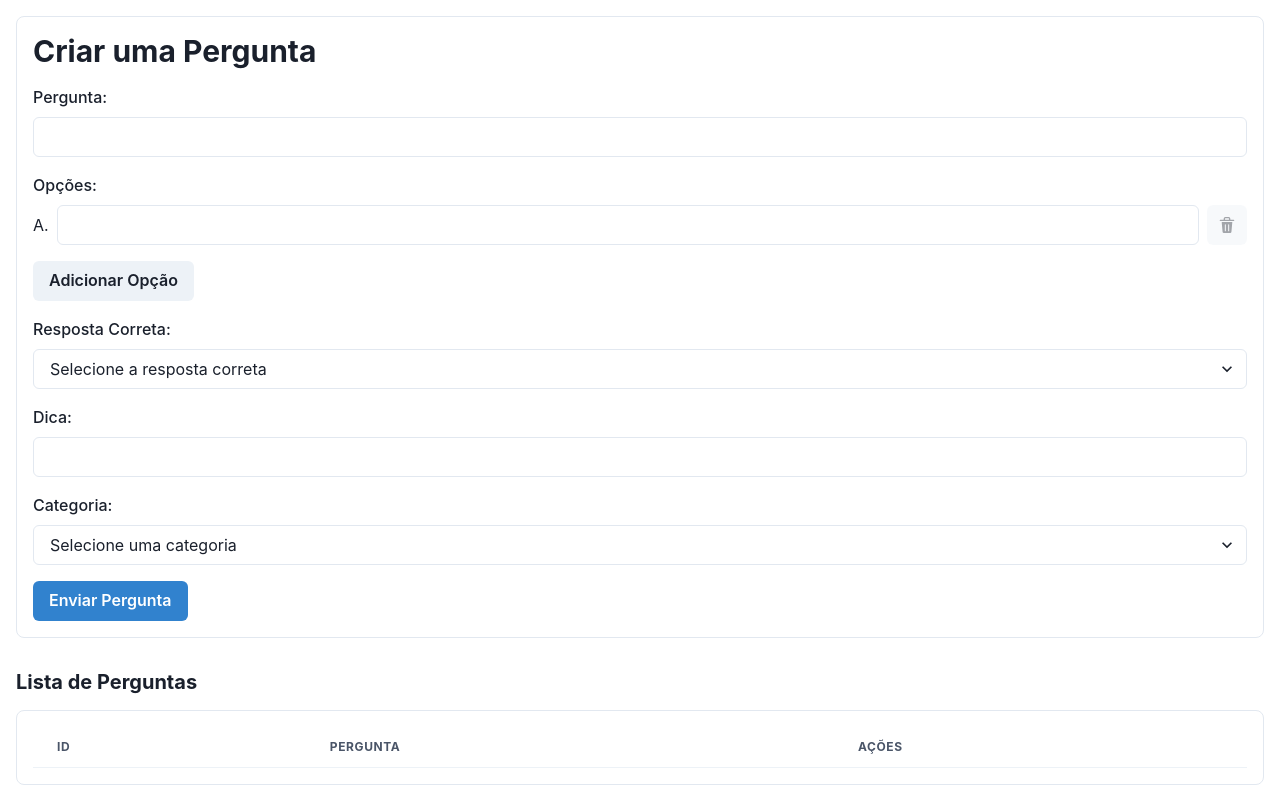
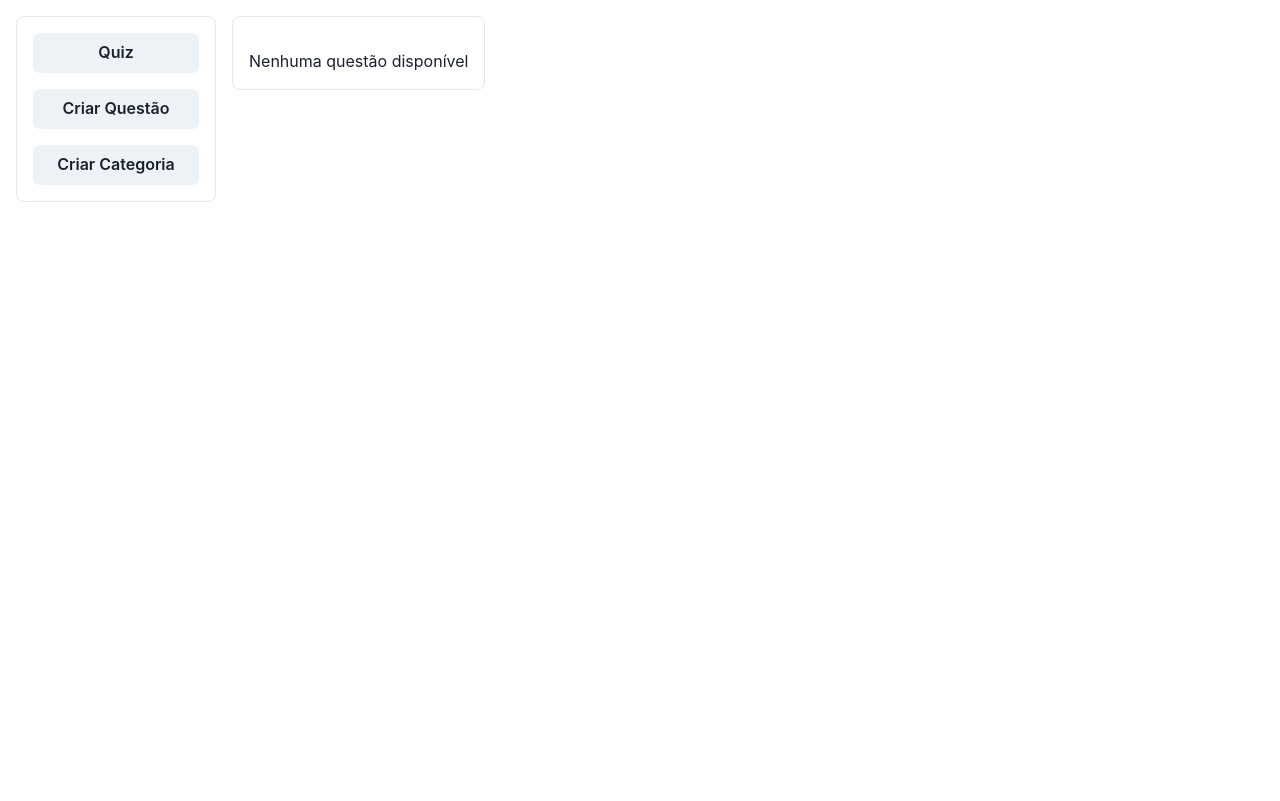
Before and after one commit to Gaimo/quiz-app, a React (Vite) app: page / in a window 1280 px wide. Built offline with nearby package versions, Linux system fonts and the light colour scheme.

Commit message:
Aplicativo quase pronto.

```diff
--- a/src/renderer/src/App.jsx
+++ b/src/renderer/src/App.jsx
@@ -1,17 +1,33 @@
-import { ChakraProvider } from '@chakra-ui/react'
-import QuestionEditor from './components/QuestionEditor'
+import { ChakraProvider, Flex, Box } from '@chakra-ui/react'
+import QuizIntl from './components/Quiz'
+import CategoryEditorIntl from './components/CategoryEditor'
+import QuestionEditorIntl from './components/QuestionEditor'
+import SidebarIntl from './components/Sidebar'
 import { createContext, useState } from 'react'
 
 export const LocaleContext = createContext()
+export const ScreenContext = createContext()
 
 function App() {
   const [locale, setLocale] = useState('pt-BR')
+  const [screen, setScreen] = useState('quiz') // Default screen
 
   return (
     <LocaleContext.Provider value={{ locale, setLocale }}>
-      <ChakraProvider>
-        <QuestionEditor />
-      </ChakraProvider>
+      <ScreenContext.Provider value={{ screen, setScreen }}>
+        <ChakraProvider>
+          <Flex p={4} gap={4}>
+            <Box>
+              <SidebarIntl />
+            </Box>
+            <Box>
+              {screen === 'quiz' && <QuizIntl />}
+              {screen === 'create-category' && <CategoryEditorIntl />}
+              {screen === 'create-question' && <QuestionEditorIntl />}
+            </Box>
+          </Flex>
+        </ChakraProvider>
+      </ScreenContext.Provider>
     </LocaleContext.Provider>
   )
 }
--- a/src/renderer/src/components/CategoryEditor.jsx
+++ b/src/renderer/src/components/CategoryEditor.jsx
@@ -6,7 +6,6 @@ import {
   FormControl,
   FormLabel,
   useToast,
-  Heading,
   TableContainer,
   Table,
   Thead,
@@ -118,11 +117,7 @@ function CategoryEditor() {
   }
 
   return (
-    <Box p={4} maxW="600px">
-      <Heading mt={4} mb={4}>
-        {formatMessage({ id: 'categories-heading' })}
-      </Heading>
-      <Box p={4} borderWidth={1} borderRadius="lg">
+    <Box p={4} borderWidth={1} borderRadius="lg" maxW="600px">
       <FormControl id="new-category">
         <FormLabel>{formatMessage({ id: 'new-category-label' })}</FormLabel>
         <Box display="flex" alignItems="center" gap="10px">
@@ -174,6 +169,5 @@ function CategoryEditor() {
         </TableContainer>
       </Box>
     </Box>
-    </Box>
   )
 }
--- a/src/renderer/src/components/QuestionEditor.jsx
+++ b/src/renderer/src/components/QuestionEditor.jsx
@@ -30,13 +30,13 @@ const messages = {
   'en-US': {
     'update-question': 'Update Question',
     'create-question': 'Create a Question',
-    'question-label': 'Question:',
-    'options-label': 'Options:',
+    'question-label': 'Question*:',
+    'options-label': 'Options*:',
     'add-option': 'Add Option',
     'correct-answer-label': 'Correct Answer:',
     'select-correct-answer': 'Select the correct answer',
     'tip-label': 'Tip:',
-    'category-label': 'Category:',
+    'category-label': 'Category*:',
     'select-category': 'Select a category',
     'update-question-button': 'Update Question',
     'submit-question-button': 'Submit Question',
@@ -62,13 +62,13 @@ const messages = {
   'pt-BR': {
     'update-question': 'Atualizar Pergunta',
     'create-question': 'Criar uma Pergunta',
-    'question-label': 'Pergunta:',
-    'options-label': 'Opções:',
+    'question-label': 'Pergunta*:',
+    'options-label': 'Opções*:',
     'add-option': 'Adicionar Opção',
     'correct-answer-label': 'Resposta Correta:',
     'select-correct-answer': 'Selecione a resposta correta',
     'tip-label': 'Dica:',
-    'category-label': 'Categoria:',
+    'category-label': 'Categoria*:',
     'select-category': 'Selecione uma categoria',
     'update-question-button': 'Atualizar Pergunta',
     'submit-question-button': 'Enviar Pergunta',
@@ -287,7 +287,7 @@ const QuestionEditor = () => {
   }
 
   return (
-    <Box p={4}>
+    <Box minW="700px">
       <Box p={4} borderWidth={1} borderRadius="lg">
         <Heading as="h2" size="lg" mb={4}>
           {isEditing
@@ -354,6 +354,8 @@ const QuestionEditor = () => {
         </Button>
       </Box>
 
+      {questions.length > 0 && (
+        <>
           <Heading as="h3" size="md" mt={8} mb={4}>
             {formatMessage({ id: 'questions-list' })}
           </Heading>
@@ -389,6 +391,8 @@ const QuestionEditor = () => {
               </Tbody>
             </Table>
           </Box>
+        </>
+      )}
 
       <AlertDialog
         isOpen={isAlertOpen}
--- /dev/null
+++ b/src/renderer/src/components/Quiz.jsx
@@ -0,0 +1,191 @@
+import { useState, useContext, useEffect, useRef } from 'react'
+import {
+  Box,
+  Button,
+  Heading,
+  Text,
+  AlertDialog,
+  AlertDialogBody,
+  AlertDialogFooter,
+  AlertDialogHeader,
+  AlertDialogContent,
+  AlertDialogOverlay
+} from '@chakra-ui/react'
+import { IntlProvider, useIntl } from 'react-intl'
+import { LocaleContext } from '../App'
+
+const messages = {
+  'en-US': {
+    'show-tip': 'Show tip',
+    'question-label': 'Question:',
+    'next-question': 'Next question',
+    'correct-answer': 'Correct answer',
+    'wrong-answer': 'Wrong answer',
+    'change-question-confirmation':
+      'Are you sure you want to change the question without selecting an answer?',
+    'cancel-button': 'Cancel',
+    'confirm-button': 'Confirm',
+    'no-questions-available': 'No questions available'
+  },
+  'pt-BR': {
+    'show-tip': 'Mostrar dica',
+    'question-label': 'Questão:',
+    'next-question': 'Próxima questão',
+    'correct-answer': 'Resposta correta',
+    'wrong-answer': 'Resposta errada',
+    'change-question-confirmation':
+      'Tem certeza de que deseja mudar a questão sem selecionar uma resposta?',
+    'cancel-button': 'Cancelar',
+    'confirm-button': 'Confirmar',
+    'no-questions-available': 'Nenhuma questão disponível'
+  }
+}
+
+export default function QuizIntl() {
+  const { locale } = useContext(LocaleContext)
+
+  return (
+    <IntlProvider messages={messages[locale]} locale={locale}>
+      <Quiz />
+    </IntlProvider>
+  )
+}
+
+function Quiz() {
+  const { formatMessage } = useIntl()
+  const [currentQuestion, setCurrentQuestion] = useState(null)
+  const [showTip, setShowTip] = useState(false)
+  const [selectedAnswer, setSelectedAnswer] = useState(null)
+  const [correctAnswer, setCorrectAnswer] = useState(null)
+  const [isAlertOpen, setIsAlertOpen] = useState(false)
+  const [discardedAnswers, setDiscardedAnswers] = useState([])
+  const cancelRef = useRef()
+
+  const fetchRandomQuestion = async () => {
+    const question = await window.api.invoke('get-random-question')
+    if (question) {
+      question.options = JSON.parse(question.options)
+      question.options = question.options.sort(() => Math.random() - 0.5)
+      setCurrentQuestion(question)
+      setSelectedAnswer(null)
+      setCorrectAnswer(null)
+      setShowTip(false)
+      setDiscardedAnswers([])
+    } else {
+      setCurrentQuestion(null)
+    }
+  }
+
+  useEffect(() => {
+    fetchRandomQuestion()
+  }, [])
+
+  const handleAnswerClick = (answer) => {
+    if (selectedAnswer === null && !discardedAnswers.includes(answer)) {
+      setSelectedAnswer(answer)
+      if (answer === currentQuestion.answer) {
+        setCorrectAnswer(true)
+      } else {
+        setCorrectAnswer(false)
+      }
+    }
+  }
+
+  const handleAnswerRightClick = (answer, event) => {
+    event.preventDefault()
+    if (selectedAnswer === null) {
+      setDiscardedAnswers((prev) =>
+        prev.includes(answer) ? prev.filter((a) => a !== answer) : [...prev, answer]
+      )
+    }
+  }
+
+  const handleNextQuestion = () => {
+    if (selectedAnswer === null) {
+      setIsAlertOpen(true)
+    } else {
+      fetchRandomQuestion()
+    }
+  }
+
+  const confirmNextQuestion = () => {
+    setIsAlertOpen(false)
+    fetchRandomQuestion()
+  }
+
+  return (
+    <Box p={4} borderWidth={1} borderRadius="lg">
+      {currentQuestion ? (
+        <>
+          <Heading size="md" mt={4}>
+            {currentQuestion.question}
+          </Heading>
+          {showTip && <Text mt={2}>{currentQuestion.tip}</Text>}
+          <Box mt={4}>
+            {currentQuestion.options &&
+              currentQuestion.options.map((answer, index) => (
+                <Text
+                  key={index}
+                  onClick={() => handleAnswerClick(answer)}
+                  onContextMenu={(event) => handleAnswerRightClick(answer, event)}
+                  cursor={
+                    selectedAnswer === null && !discardedAnswers.includes(answer)
+                      ? 'pointer'
+                      : 'default'
+                  }
+                  color={
+                    selectedAnswer === answer
+                      ? correctAnswer
+                        ? 'green'
+                        : 'red'
+                      : answer === currentQuestion.answer && selectedAnswer !== null
+                        ? 'green'
+                        : 'black'
+                  }
+                  textDecoration={discardedAnswers.includes(answer) ? 'line-through' : 'none'}
+                  mt={2}
+                  mr={2}
+                >
+                  {String.fromCharCode(65 + index)}) {answer}
+                </Text>
+              ))}
+          </Box>
+          <Box mt={4} display="flex" justifyContent="space-between">
+            <Button onClick={() => setShowTip(true)} mt={4}>
+              {formatMessage({ id: 'show-tip' })}
+            </Button>
+            <Button onClick={handleNextQuestion} mt={4}>
+              {formatMessage({ id: 'next-question' })}
+            </Button>
+          </Box>
+        </>
+      ) : (
+        <Text mt={4}>{formatMessage({ id: 'no-questions-available' })}</Text>
+      )}
+      <AlertDialog
+        isOpen={isAlertOpen}
+        leastDestructiveRef={cancelRef}
+        onClose={() => setIsAlertOpen(false)}
+      >
+        <AlertDialogOverlay>
+          <AlertDialogContent>
+            <AlertDialogHeader fontSize="lg" fontWeight="bold">
+              {formatMessage({ id: 'next-question' })}
+            </AlertDialogHeader>
+            <AlertDialogBody>
+              {formatMessage({ id: 'change-question-confirmation' })}
+            </AlertDialogBody>
+            <AlertDialogFooter>
+              <Button ref={cancelRef} onClick={() => setIsAlertOpen(false)}>
+                {formatMessage({ id: 'cancel-button' })}
+              </Button>
+              <Button colorScheme="red" onClick={confirmNextQuestion} ml={3}>
+                {formatMessage({ id: 'confirm-button' })}
+              </Button>
+            </AlertDialogFooter>
+          </AlertDialogContent>
+        </AlertDialogOverlay>
+      </AlertDialog>
+    </Box>
+  )
+}
--- /dev/null
+++ b/src/renderer/src/components/Sidebar.jsx
@@ -0,0 +1,48 @@
+import { Box, Button, VStack } from '@chakra-ui/react'
+import { IntlProvider, useIntl } from 'react-intl'
+import { useContext } from 'react'
+import { LocaleContext, ScreenContext } from '../App'
+
+const messages = {
+  'en-US': {
+    'home-button': 'Quiz',
+    'create-question-button': 'Create Question',
+    'create-category-button': 'Create Category'
+  },
+  'pt-BR': {
+    'home-button': 'Quiz',
+    'create-question-button': 'Criar Questão',
+    'create-category-button': 'Criar Categoria'
+  }
+}
+
+export default function SidebarIntl() {
+  const { locale } = useContext(LocaleContext)
+
+  return (
+    <IntlProvider messages={messages[locale]} locale={locale}>
+      <Sidebar />
+    </IntlProvider>
+  )
+}
+
+function Sidebar() {
+  const { formatMessage } = useIntl()
+  const { setScreen } = useContext(ScreenContext)
+
+  return (
+    <Box p={4} borderWidth={1} borderRadius="lg" width="200px">
+      <VStack spacing={4}>
+        <Button width="100%" onClick={() => setScreen('quiz')}>
+          {formatMessage({ id: 'home-button', defaultMessage: 'Quiz' })}
+        </Button>
+        <Button width="100%" onClick={() => setScreen('create-question')}>
+          {formatMessage({ id: 'create-question-button', defaultMessage: 'Criar Questão' })}
+        </Button>
+        <Button width="100%" onClick={() => setScreen('create-category')}>
+          {formatMessage({ id: 'create-category-button', defaultMessage: 'Criar Categoria' })}
+        </Button>
+      </VStack>
+    </Box>
+  )
+}
```
Also changed, not shown: src/main/database.mjs (+11 -1 lines), src/main/index.js (+8 -2 lines). Lines whose indentation alone changed are shown as unchanged.
